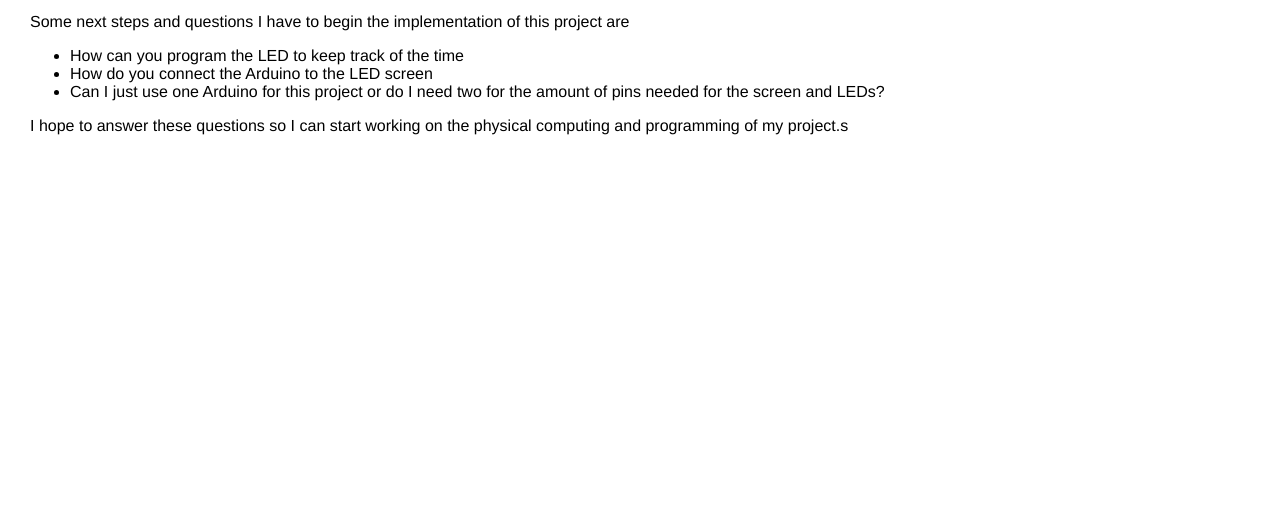
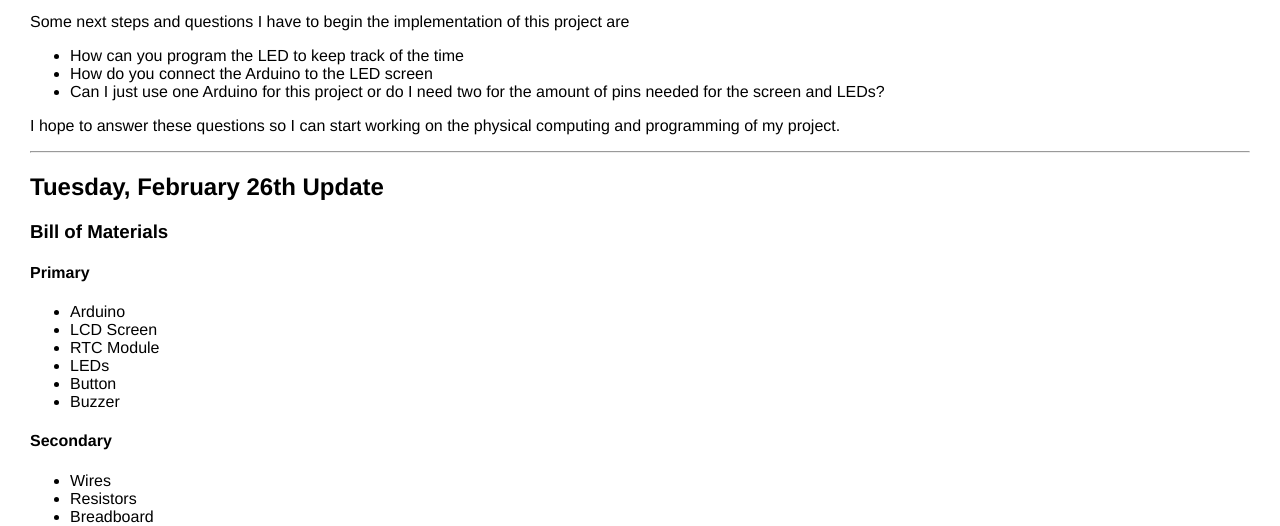
Before and after one commit to monina24/monina24.github.io, a plain HTML site: page final.html in a window 1280 px wide. Shown: the part 1709-2235 px from the top of the page. Before the commit the page ends 1844 px from the top, so only its background shows below. Drawn offline with Linux system fonts and the light colour scheme.

Commit message:
Initial commit

```diff
--- a/final.html
+++ b/final.html
@@ -34,7 +34,26 @@
     		<li>How do you connect the Arduino to the LED screen</li>
     		<li>Can I just use one Arduino for this project or do I need two for the amount of pins needed for the screen and LEDs?</li>
     	</ul>
-    	<p>I hope to answer these questions so I can start working on the physical computing and programming of my project.s</p>
+    	<p>I hope to answer these questions so I can start working on the physical computing and programming of my project.</p>
+
+        <hr>
+        <h2>Tuesday, February 26th Update</h2>
+        <h3>Bill of Materials</h3>
+        <h4>Primary</h4>
+        <ul>
+            <li>Arduino</li>
+            <li>LCD Screen</li>
+            <li>RTC Module</li>
+            <li>LEDs</li>
+            <li>Button</li>
+            <li>Buzzer</li>
+        </ul>
+        <h4>Secondary</h4>
+        <ul>
+            <li>Wires</li>
+            <li>Resistors</li>
+            <li>Breadboard</li>
+        </ul>
 
     </div>
 
```
Also changed, not shown: assignment7.html (added, +46 -0 lines), index.html (+9 -1 lines), a4circuit.png (deleted), a7circuit.png (added), a7code1.png (added), a7code2.png (added), a7code3.png (added), a7code4.png (added), a7schema.jpg (added), 1 other file.
